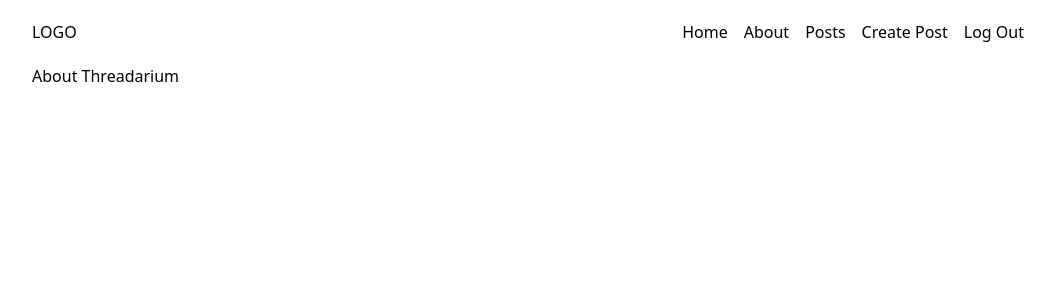
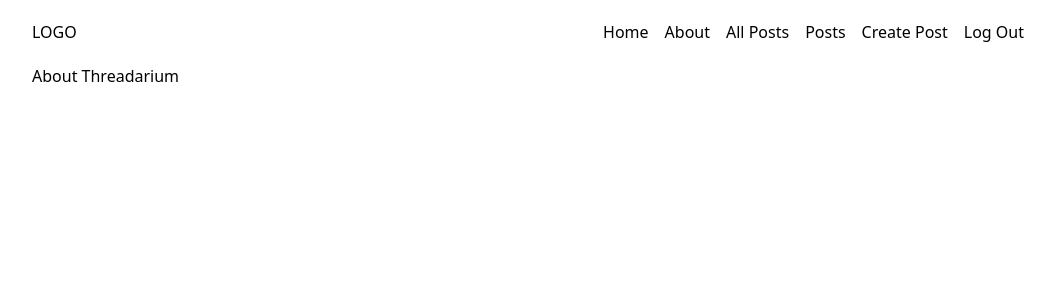
Before and after one commit to agviray/threadarium, a Django app: page /about/ in a window 1280 px wide. Shown: the top 300 px of the page, without its empty margins (112-1167 px from the left). Run offline with Django 5.2, Linux system fonts and the light colour scheme; the visitor is signed in with stand-in values (Sample User, id 1); style sheets or scripts are compiled from the project's sources; some libraries are stand-ins or nearby versions.

Commit message:
Wip: Display all posts created by all users
- Create urlpattern and function view for all_posts.
- Update navigation to include All Posts link.

```diff
--- a/main_app/templates/base.html
+++ b/main_app/templates/base.html
@@ -28,6 +28,9 @@
               <a href="{% url 'about' %}"><span>About</span></a>
             </li>
             {% if user.is_authenticated %}
+            <li>
+              <a href="{% url 'all_posts' %}"><span>All Posts</span></a>
+            </li>
             <li>
               <a href="{% url 'index' %}"><span>Posts</span></a>
             </li>
--- a/main_app/urls.py
+++ b/main_app/urls.py
@@ -4,6 +4,7 @@ from . import views
 urlpatterns = [
   path('', views.home, name='home'),
   path('about/', views.about, name='about'),
+  path('posts/all_posts/', views.all_posts, name='all_posts'),
   path('posts/', views.posts_index, name='index'),
   path('posts/<int:post_id>/', views.posts_detail, name='detail'),
   path('posts/create/', views.PostCreate.as_view(), name='post_create'),
--- a/main_app/views.py
+++ b/main_app/views.py
@@ -31,6 +31,12 @@ def home(request):
 
 def about(request):
   return render(request, 'about.html')
+
+@login_required
+def all_posts(request):
+  all_posts = Post.objects.all()
+
+  return render(request, 'posts/all_posts.html', {'all_posts': all_posts})
 
 @login_required
 def posts_index(request):
```
